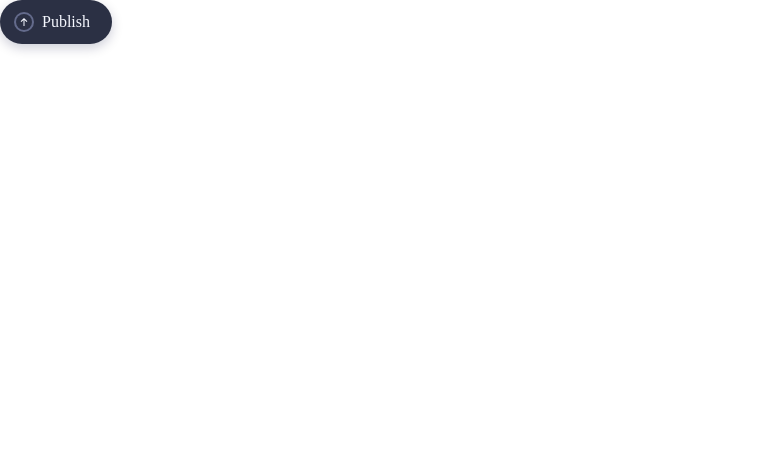
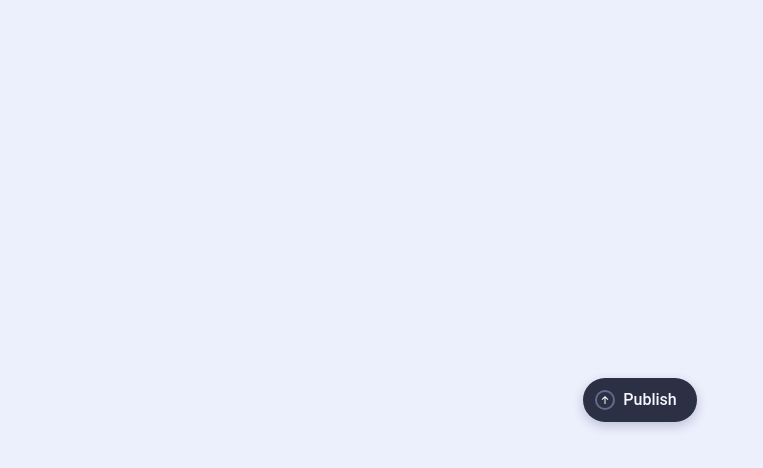
Before and after one commit to stevent12x/publish-button, a plain HTML site: page index.html in a window 1280 px wide. Shown: the whole page, without its empty margins (0-763 px from the left). Drawn offline with Linux system fonts and the light colour scheme.

Commit message:
starting js

```diff
--- a/css/main.scss
+++ b/css/main.scss
@@ -128,3 +128,30 @@
     }
   }
 }
+
+@keyframes tick {
+  100% {
+    transform: rotate(-90deg) translate(0, -5px) scale(var(--progress-scale));
+  }
+}
+
+html {
+  box-sizing: border-box;
+  -webkit-font-smoothing: antialiased;
+}
+
+* {
+  box-sizing: inherit;
+  &:before, &:after {
+    box-sizing: inherit;
+  }
+}
+
+body {
+  min-height: 100vh;
+  display: flex;
+  font-family: 'Roboto', Arial, sans-serif;
+  justify-content: center;
+  align-items: center;
+  background: #eceffc;
+}
--- a/js/main.js
+++ b/js/main.js
@@ -0,0 +1,3 @@
+"use strict";
+
+let duration = 1600,
```
Also changed, not shown: css/main.css, 1 other file.
